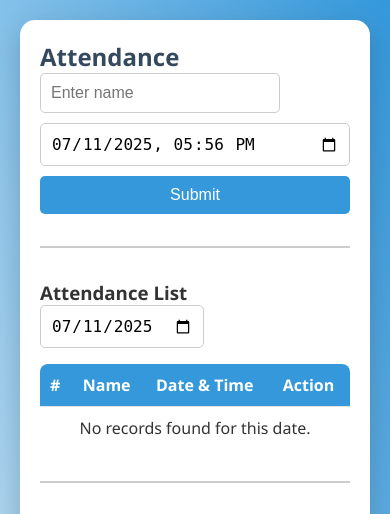
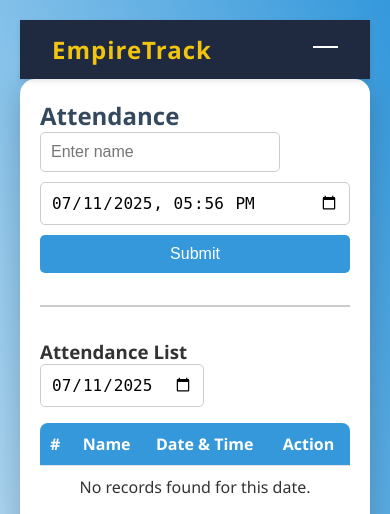
Before and after one commit to abiezer123/emp, a Flask app: page /attendance in a window 390 px wide. Shown: the top 514 px of the page. Run offline with Flask 3, Linux system fonts and the light colour scheme; the visitor is signed in with stand-in values (Sample User, id 1); data that the repository does not hold is empty.

Commit message:
with attendace detail

```diff
--- a/app.py
+++ b/app.py
@@ -340,5 +340,44 @@ def get_top_attendees():
 
 
 
+
+
+@app.route('/members')
+def members():
+    if 'username' not in session:
+        return redirect(url_for('login'))
+
+    names = attendance_collection.distinct('name')
+    return render_template('members.html', names=names)
+
+@app.route('/api/member_attendance/<name>', methods=['GET'])
+def get_member_attendance(name):
+    name = name.strip()
+    if not name:
+        return jsonify({'error': 'Name is required'}), 400
+
+    # Get all unique attendance dates from the database
+    all_dates_cursor = attendance_collection.find({}, {'date': 1})
+    all_dates = set()
+    for record in all_dates_cursor:
+        all_dates.add(record['date'].date())  # Extract only the date part
+
+    # Get all dates where the member is present
+    present_dates_cursor = attendance_collection.find({'name': name}, {'date': 1})
+    present_dates = set()
+    for record in present_dates_cursor:
+        present_dates.add(record['date'].date())
+
+    # Prepare the response: every date in the database, marked present or not
+    response = []
+    for date in sorted(all_dates):
+        response.append({
+            'date': date.isoformat(),
+            'present': date in present_dates
+        })
+
+    return jsonify(response)
+
+
 if __name__ == '__main__':
     app.run(debug=True)
--- a/static/styles.css
+++ b/static/styles.css
@@ -241,3 +241,130 @@ hr {
     margin-bottom: 15px;
     font-size: 0.95rem;
 }
+
+
+
+/* Navbar Base */
+.navbar {
+    background-color: #1f2a40;
+    color: white;
+    display: flex;
+    align-items: center;
+    justify-content: space-between;
+    padding: 0.8rem 2rem;
+    position: sticky;
+    top: 0;
+    z-index: 1000;
+    box-shadow: 0 2px 5px rgba(0, 0, 0, 0.1);
+}
+
+/* Brand */
+.navbar-brand {
+    font-size: 1.5rem;
+    font-weight: bold;
+    color: #f1c40f;
+    letter-spacing: 1px;
+}
+
+/* Links */
+.navbar-links {
+    list-style: none;
+    display: flex;
+    gap: 1.5rem;
+}
+
+.navbar-links a {
+    color: #ecf0f1;
+    text-decoration: none;
+    font-weight: 500;
+    position: relative;
+    transition: color 0.3s ease;
+}
+
+.navbar-links a:hover,
+.navbar-links a.active {
+    color: #f1c40f;
+}
+
+.navbar-links a.active::after {
+    content: "";
+    position: absolute;
+    left: 0;
+    bottom: -6px;
+    width: 100%;
+    height: 2px;
+    background-color: #f1c40f;
+    border-radius: 2px;
+}
+
+/* Toggle for mobile */
+.nav-toggle {
+    display: none;
+}
+
+.nav-toggle-label {
+    display: none;
+    flex-direction: column;
+    cursor: pointer;
+}
+
+.nav-toggle-label span {
+    background: white;
+    height: 2px;
+    width: 25px;
+    margin-bottom: 5px;
+    transition: all 0.3s ease;
+}
+
+/* Responsive */
+@media (max-width: 768px) {
+    .navbar-links {
+        position: absolute;
+        top: 60px;
+        right: 0;
+        background-color: #1f2a40;
+        flex-direction: column;
+        width: 100%;
+        max-height: 0;
+        overflow: hidden;
+        transition: max-height 0.4s ease-in-out;
+    }
+
+    .navbar-links li {
+        margin: 1rem 0;
+        text-align: center;
+    }
+
+    .nav-toggle:checked+.nav-toggle-label+.navbar-links {
+        max-height: 300px;
+    }
+
+    .nav-toggle-label {
+        display: flex;
+    }
+}
+
+.member-list {
+    list-style: none;
+    padding-left: 0;
+    display: flex;
+    flex-direction: column;
+    gap: 12px;
+    margin-top: 20px;
+}
+
+.member-list li a {
+    padding: 10px 15px;
+    background: white;
+    border-radius: 8px;
+    box-shadow: 0 2px 8px rgba(0, 0, 0, 0.05);
+    display: block;
+    color: #2c3e50;
+    text-decoration: none;
+    transition: 0.2s ease;
+}
+
+.member-list li a:hover {
+    background: #3498db;
+    color: white;
+}
--- a/templates/attendance.html
+++ b/templates/attendance.html
@@ -10,6 +10,22 @@
 </head>
 
 <body>
+
+    <nav class="navbar">
+        <div class="navbar-brand">EmpireTrack</div>
+        <input type="checkbox" id="nav-toggle" class="nav-toggle">
+        <label for="nav-toggle" class="nav-toggle-label">
+            <span></span>
+        </label>
+        <ul class="navbar-links">
+            <li><a href="/attendance" class="{% if 'attendance' in request.path %}active{% endif %}">Dashboard</a>
+            </li>
+            <li><a href="/members" class="{% if 'members' in request.path %}active{% endif %}">Members</a></li>
+            <li><a href="/logout">Logout</a></li>
+        </ul>
+    </nav>
+
+
     <main>
         <h2>Attendance</h2>
         <form id="attendance-form" autocomplete="off">
```
Also changed, not shown: templates/members.html (added, +336 -0 lines).
